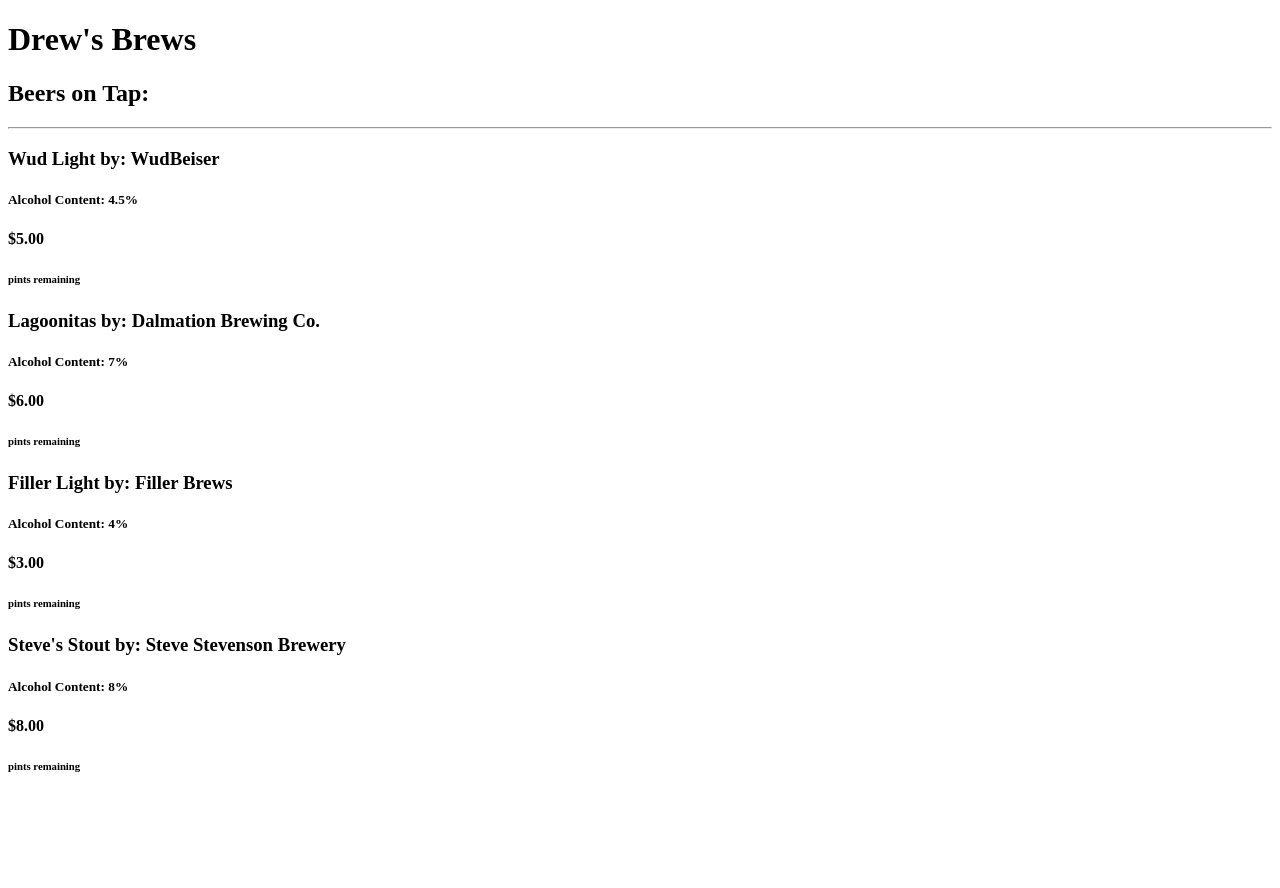
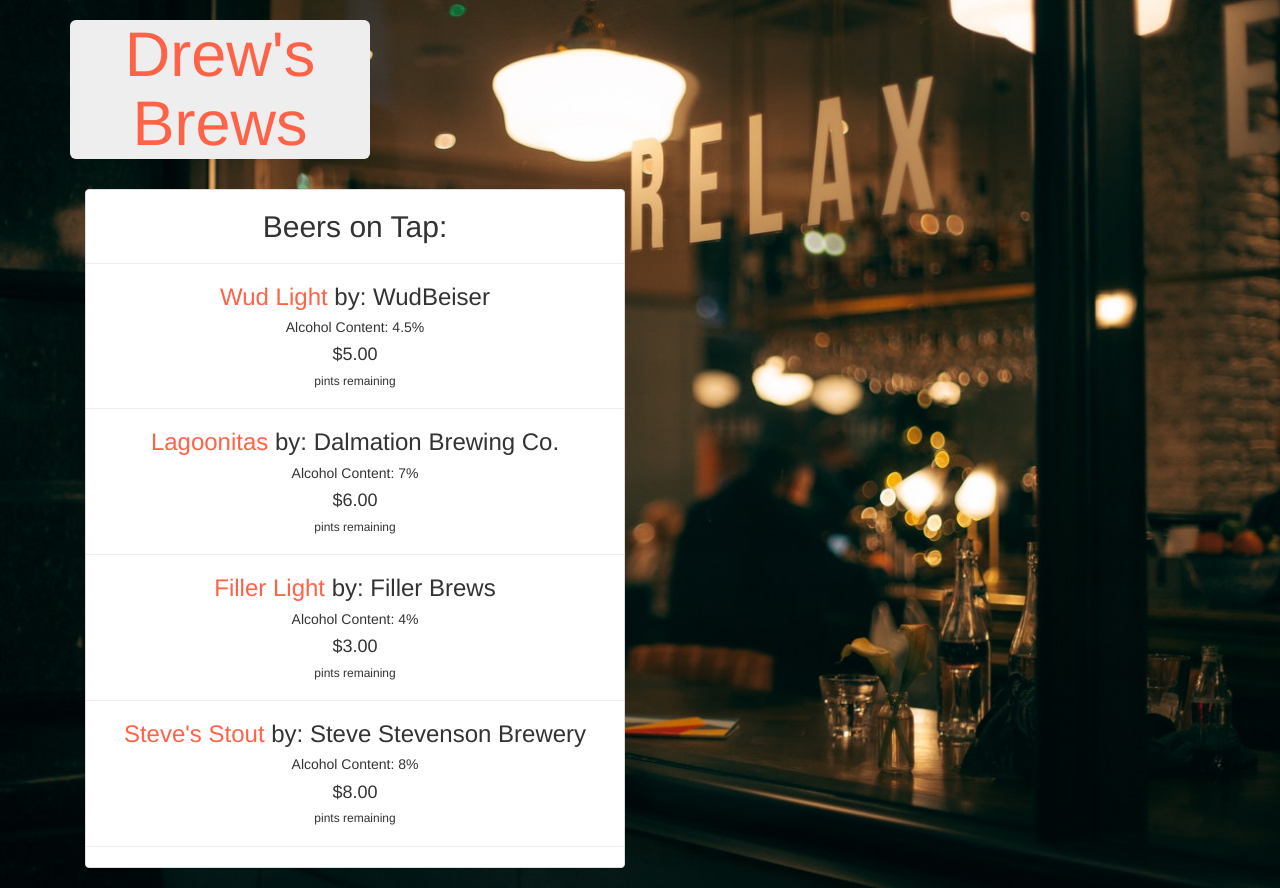
Before and after one commit to drewtucker/drews-brews-react, a React app: page /#/ in a window 1280 px wide. Before the commit the page ends 800 px from the top, so only its background shows below. Built offline with nearby package versions, Linux system fonts and the light colour scheme.

Commit message:
Update styling for KegList page

```diff
--- a/src/components/App.jsx
+++ b/src/components/App.jsx
@@ -3,10 +3,11 @@ import { Switch, Route } from 'react-router-dom';
 import KegList from './KegList';
 import Error404 from './Error404';
 import Header from './Header';
+import backgroundimg from '../assets/img/drews-brewsbg.jpg';
 
 function App(){
   return(
-    <div>
+    <div style={backgroundStyling}>
       <Header/>
       <Switch>
         <Route exact path='/' component={KegList}/>
@@ -16,4 +17,10 @@ function App(){
   );
 }
 
+var backgroundStyling = {
+  backgroundImage: `url(${backgroundimg})`,
+  backgroundSize: 'cover'
+
+}
+
 export default App;
--- a/src/components/Header.jsx
+++ b/src/components/Header.jsx
@@ -3,8 +3,19 @@ import React from 'react';
 function Header() {
   return(
     <div>
-      <h1>Drew's Brews</h1>
+      <div className='container'>
+        <div className='jumbotron' style={HeaderStyles}>
+          <h1>Drew's Brews</h1>
+        </div>
+      </div>
     </div>);
 }
 
+var HeaderStyles = {
+  textAlign: 'center',
+  padding: '0',
+  color: 'tomato',
+  width: '300px'
+}
+
 export default Header;
--- a/src/components/Keg.jsx
+++ b/src/components/Keg.jsx
@@ -4,10 +4,11 @@ import PropTypes from 'prop-types';
 function Keg(props) {
   return(
     <div>
-      <h3>{props.name} by: {props.brewery}</h3>
+      <h3><span style={BeerNameStyling}>{props.name}</span> by: {props.brewery}</h3>
       <h5>Alcohol Content: {props.alcoholContent}%</h5>
       <h4>${props.price}.00</h4>
       <h6>{props.pints} pints remaining</h6>
+      <hr/>
     </div>
   );
 }
@@ -20,4 +21,10 @@ Keg.propTypes = {
   pints: PropTypes.number = 124
 };
 
+//STYLING OBJECTS
+
+var BeerNameStyling = {
+  color: 'tomato'
+}
+
 export default Keg;
--- a/src/components/KegList.jsx
+++ b/src/components/KegList.jsx
@@ -1,12 +1,13 @@
 import React from 'react';
 import Keg from './Keg';
+import { Panel } from 'react-bootstrap';
 
 function KegList() {
   return(
     <div>
       <div className="container">
-        <div className="col-md-3"></div>
         <div className="col-md-6">
+          <Panel style={ListStyling}>
           <h2>Beers on Tap:</h2>
           <hr/>
           {masterKegList.map((keg, index) =>
@@ -18,10 +19,17 @@ function KegList() {
             pints={keg.pints}
             key={index}/>
         )}
+      </Panel>
         </div>
       </div>
     </div>
   );
+}
+
+//STYLING AND MOCK DATA BELOW
+
+var ListStyling = {
+  textAlign: 'center'
 }
 
 const masterKegList = [
```
Also changed, not shown: package.json (+5 -2 lines), src/assets/img/drews-brewsbg.jpg (added), template.ejs, 1 other file (tests, documents, lock files or other folders).
